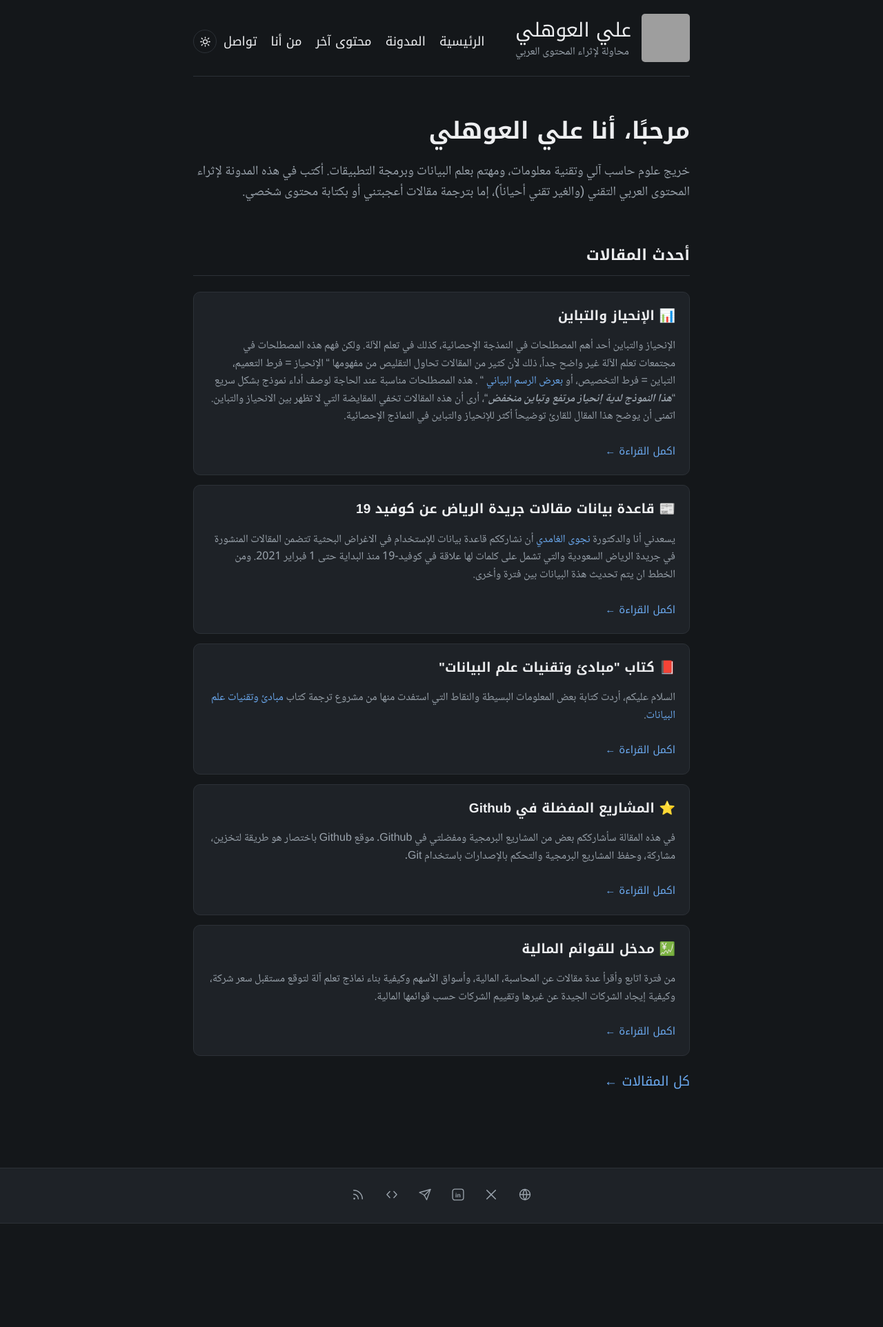
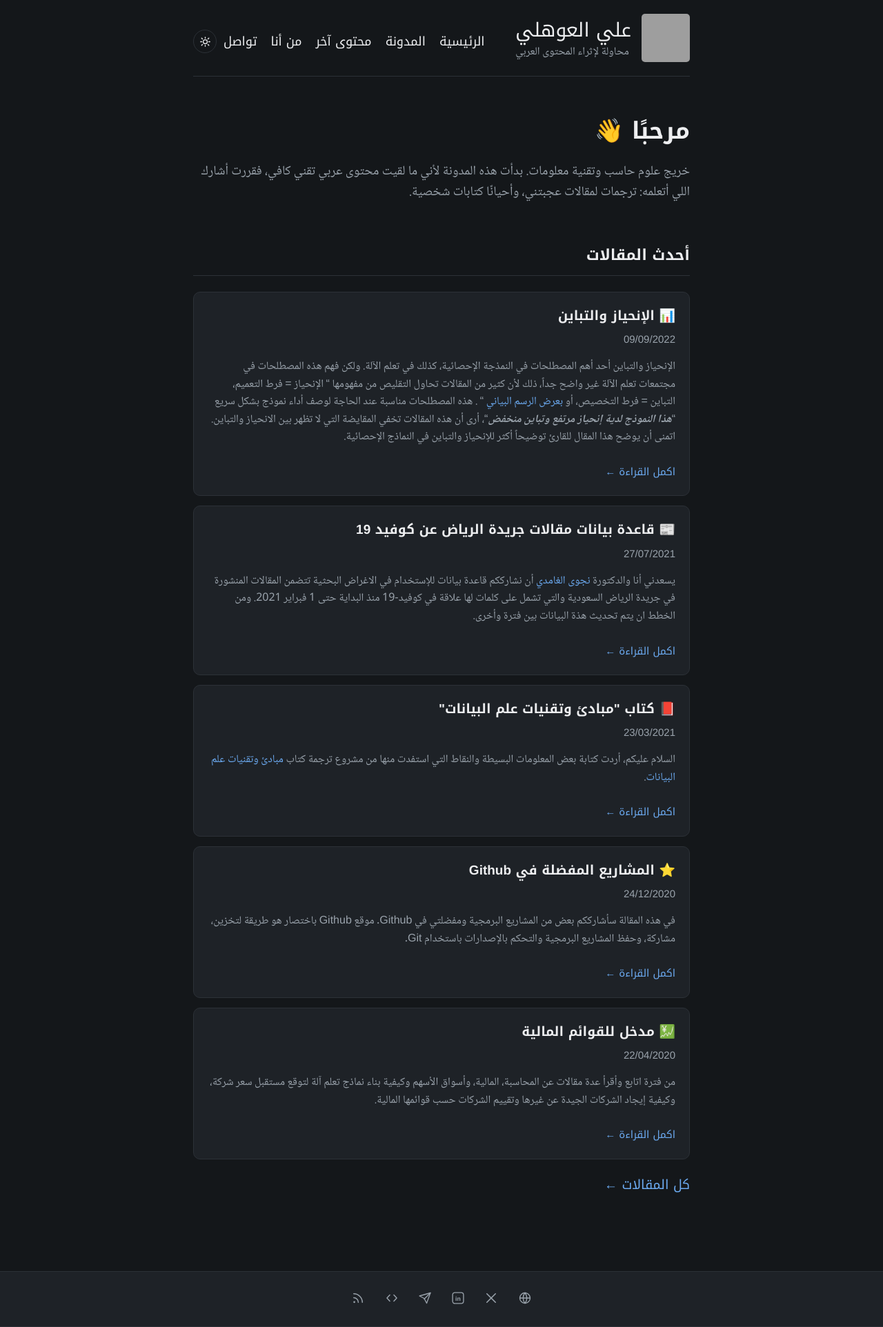
Before and after one commit to alioh/alioh.github.io, a Jekyll site: the page built from index.html, in a window 1280 px wide. Shown: the whole page at 69% size. Built offline with Jekyll 4.4.1, drawn with Linux system fonts in a browser that asks for light colours; before the commit the page ends 1774 px from its top, so only the background shows below that; grey boxes are pictures that could not be loaded.

Commit message:
Fix mobile viewport, click-swallowing overlay, and polish homepage
- Add missing viewport meta tag to both layouts (site was rendering at a
  phantom 980px on real mobile devices with no way to know it)
- Fix stretched post-card overlay swallowing clicks on links inside post
  excerpts (citations, co-author links)
- Add post dates to homepage and /blog listings
- Add aria-pressed to the theme toggle and sitewide focus-visible styling
- Match footer icon aria-labels to the Arabic labels already used on /contact
- Rewrite homepage bio: simpler, casual tone, drop the repeated site name
  in the greeting and a generic "passionate about X" line

```diff
--- a/_includes/header.html
+++ b/_includes/header.html
@@ -16,7 +16,7 @@
         <a href="{{ site.baseurl }}/other">محتوى آخر</a>
         <a href="{{ site.baseurl }}/about">من أنا</a>
         <a href="{{ site.baseurl }}/contact">تواصل</a>
-        <button type="button" id="theme-toggle" class="theme-toggle" aria-label="تبديل المظهر الداكن/الفاتح">
+        <button type="button" id="theme-toggle" class="theme-toggle" aria-label="تبديل المظهر الداكن/الفاتح" aria-pressed="false">
           {% include icon.html name="sun" %}
           {% include icon.html name="moon" %}
         </button>
--- a/_includes/svg-icons.html
+++ b/_includes/svg-icons.html
@@ -1,6 +1,6 @@
-{% if site.footer-links.rss %}<a href="{{ site.baseurl }}/feed.xml" aria-label="RSS">{% include icon.html name="rss" %}</a>{% endif %}
-{% if site.footer-links.github %}<a href="https://github.com/{{ site.footer-links.github }}" aria-label="GitHub">{% include icon.html name="github" %}</a>{% endif %}
-{% if site.footer-links.telegram %}<a href="https://telegram.me/{{ site.footer-links.telegram }}" aria-label="Telegram">{% include icon.html name="telegram" %}</a>{% endif %}
-{% if site.footer-links.linkedin %}<a href="https://www.linkedin.com/in/{{ site.footer-links.linkedin }}" aria-label="LinkedIn">{% include icon.html name="linkedin" %}</a>{% endif %}
-{% if site.footer-links.twitter %}<a href="https://x.com/{{ site.footer-links.twitter }}" aria-label="X (Twitter)">{% include icon.html name="x-twitter" %}</a>{% endif %}
-{% if site.footer-links.webpage %}<a href="http://www.alioh.com" aria-label="Website">{% include icon.html name="webpage" %}</a>{% endif %}
+{% if site.footer-links.rss %}<a href="{{ site.baseurl }}/feed.xml" aria-label="تغذية RSS">{% include icon.html name="rss" %}</a>{% endif %}
+{% if site.footer-links.github %}<a href="https://github.com/{{ site.footer-links.github }}" aria-label="جيت هَب">{% include icon.html name="github" %}</a>{% endif %}
+{% if site.footer-links.telegram %}<a href="https://telegram.me/{{ site.footer-links.telegram }}" aria-label="تيليجرام">{% include icon.html name="telegram" %}</a>{% endif %}
+{% if site.footer-links.linkedin %}<a href="https://www.linkedin.com/in/{{ site.footer-links.linkedin }}" aria-label="لينكد إن">{% include icon.html name="linkedin" %}</a>{% endif %}
+{% if site.footer-links.twitter %}<a href="https://x.com/{{ site.footer-links.twitter }}" aria-label="أكس / تويتر">{% include icon.html name="x-twitter" %}</a>{% endif %}
+{% if site.footer-links.webpage %}<a href="http://www.alioh.com" aria-label="الموقع الإلكتروني">{% include icon.html name="webpage" %}</a>{% endif %}
--- a/_layouts/default.html
+++ b/_layouts/default.html
@@ -1,6 +1,9 @@
 <!DOCTYPE html>
 <html>
   <head>
+    <meta charset="UTF-8">
+    <meta name="viewport" content="width=device-width, initial-scale=1.0">
+
     {% include theme-init.html %}
 
     <!-- Google tag (gtag.js) -->
--- a/_layouts/home.html
+++ b/_layouts/home.html
@@ -1,6 +1,9 @@
 <!DOCTYPE html>
 <html>
   <head>
+    <meta charset="UTF-8">
+    <meta name="viewport" content="width=device-width, initial-scale=1.0">
+
     {% include theme-init.html %}
 
     <!-- Google tag (gtag.js) -->
--- a/blog/index.html
+++ b/blog/index.html
@@ -8,6 +8,7 @@ permalink: /blog/
   {% for post in site.posts %}
     <article class="post">
       <h1><a href="{{ site.baseurl }}{{ post.url }}">{{ post.icon }} {{ post.title }}</a></h1>
+      <div class="date">{{ post.date | date: "%d/%m/%Y" }}</div>
 
       <div class="entry">
         {{ post.excerpt }}
--- a/index.html
+++ b/index.html
@@ -3,11 +3,11 @@ layout: home
 ---
 
 <section class="bio">
-  <h1>مرحبًا، أنا {{ site.name }}</h1>
+  <h1>مرحبًا 👋</h1>
   <p>
-    خريج علوم حاسب آلي وتقنية معلومات، ومهتم بعلم البيانات وبرمجة التطبيقات.
-    أكتب في هذه المدونة لإثراء المحتوى العربي التقني (والغير تقني أحياناً)، إما بترجمة
-    مقالات أعجبتني أو بكتابة محتوى شخصي.
+    خريج علوم حاسب وتقنية معلومات.
+    بدأت هذه المدونة لأني ما لقيت محتوى عربي تقني كافي، فقررت أشارك اللي أتعلمه:
+    ترجمات لمقالات عجبتني، وأحيانًا كتابات شخصية.
   </p>
 </section>
 
@@ -18,6 +18,7 @@ layout: home
     {% for post in site.posts limit: 5 %}
       <article class="post">
         <h3><a class="post-link" href="{{ site.baseurl }}{{ post.url }}">{{ post.icon }} {{ post.title }}</a></h3>
+        <div class="date">{{ post.date | date: "%d/%m/%Y" }}</div>
         <div class="entry">
           {{ post.excerpt }}
         </div>
--- a/javascripts/theme-toggle.js
+++ b/javascripts/theme-toggle.js
@@ -15,9 +15,12 @@
     var btn = document.getElementById('theme-toggle');
     if (!btn) return;
 
+    btn.setAttribute('aria-pressed', String(currentTheme() === 'light'));
+
     btn.addEventListener('click', function () {
       var next = currentTheme() === 'dark' ? 'light' : 'dark';
       applyTheme(next);
+      btn.setAttribute('aria-pressed', String(next === 'light'));
       try {
         localStorage.setItem('theme', next);
       } catch (e) {}
--- a/style.scss
+++ b/style.scss
@@ -107,6 +107,12 @@ a {
   &:hover, &:active {
     color: $blue;
   }
+}
+
+a:focus-visible, button:focus-visible {
+  outline: 2px solid var(--accent);
+  outline-offset: 2px;
+  border-radius: 2px;
 }
 
 ul, ol {
@@ -280,6 +286,12 @@ nav {
 .posts > .post {
   padding-bottom: 2em;
   border-bottom: 1px solid $lightGray;
+
+  .date {
+    margin-top: 0;
+    text-align: right;
+    font-size: 15px;
+  }
 }
 
 .posts > .post:last-child {
@@ -369,6 +381,10 @@ footer {
   &:hover {
     border-color: var(--accent);
     color: var(--accent);
+  }
+
+  &:focus-visible {
+    border-radius: 50%;
   }
 
   .icon {
@@ -475,6 +491,13 @@ footer {
       margin: 0;
       color: $gray;
       font-size: 16px;
+
+      // Sits above the stretched .post-link overlay so links inside the
+      // excerpt (e.g. citations) stay clickable instead of being swallowed.
+      a {
+        position: relative;
+        z-index: 1;
+      }
     }
 
     .read-more {
@@ -528,6 +551,10 @@ footer {
       color: $blue;
       box-shadow: 0 2px 10px var(--shadow);
     }
+
+    &:focus-visible {
+      border-radius: 999px;
+    }
   }
 }
 
```
